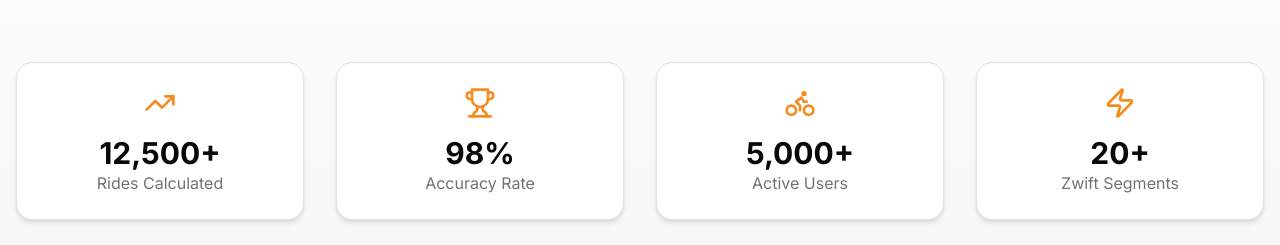
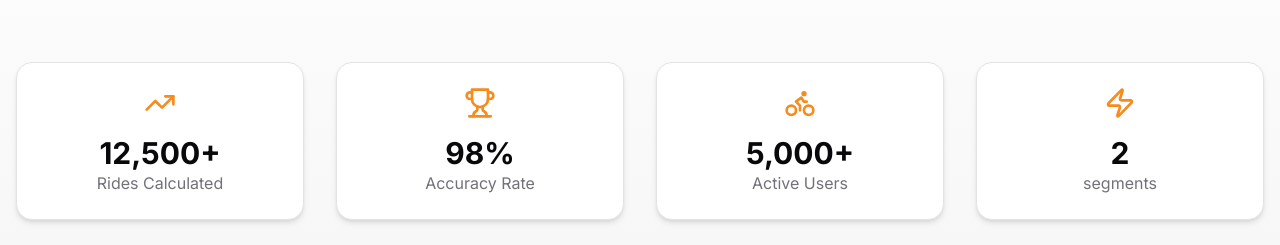
Before and after one commit to Zeetox12345/zwift-calculator, a React (Vite) app: page / in a window 1280 px wide. Shown: the part 2520-2765 px from the top of the page. Built offline with nearby package versions, Linux system fonts and the light colour scheme.

Commit message:
Update segment count display on Index page
- Changed the displayed number of Zwift segments from "20+" to "2" for accuracy.
- Updated the label from "Zwift Segments" to "segments" for consistency in terminology.

```diff
--- a/src/pages/Index.tsx
+++ b/src/pages/Index.tsx
@@ -262,8 +262,8 @@ const Index = () => {
 
             <AnimatedCard delay={500} className="flex flex-col items-center">
               <Zap size={32} className="text-zwift-orange mb-4" />
-              <div className="text-3xl font-bold">20+</div>
-              <div className="text-muted-foreground">Zwift Segments</div>
+              <div className="text-3xl font-bold">2</div>
+              <div className="text-muted-foreground">segments</div>
             </AnimatedCard>
           </div>
 
```
